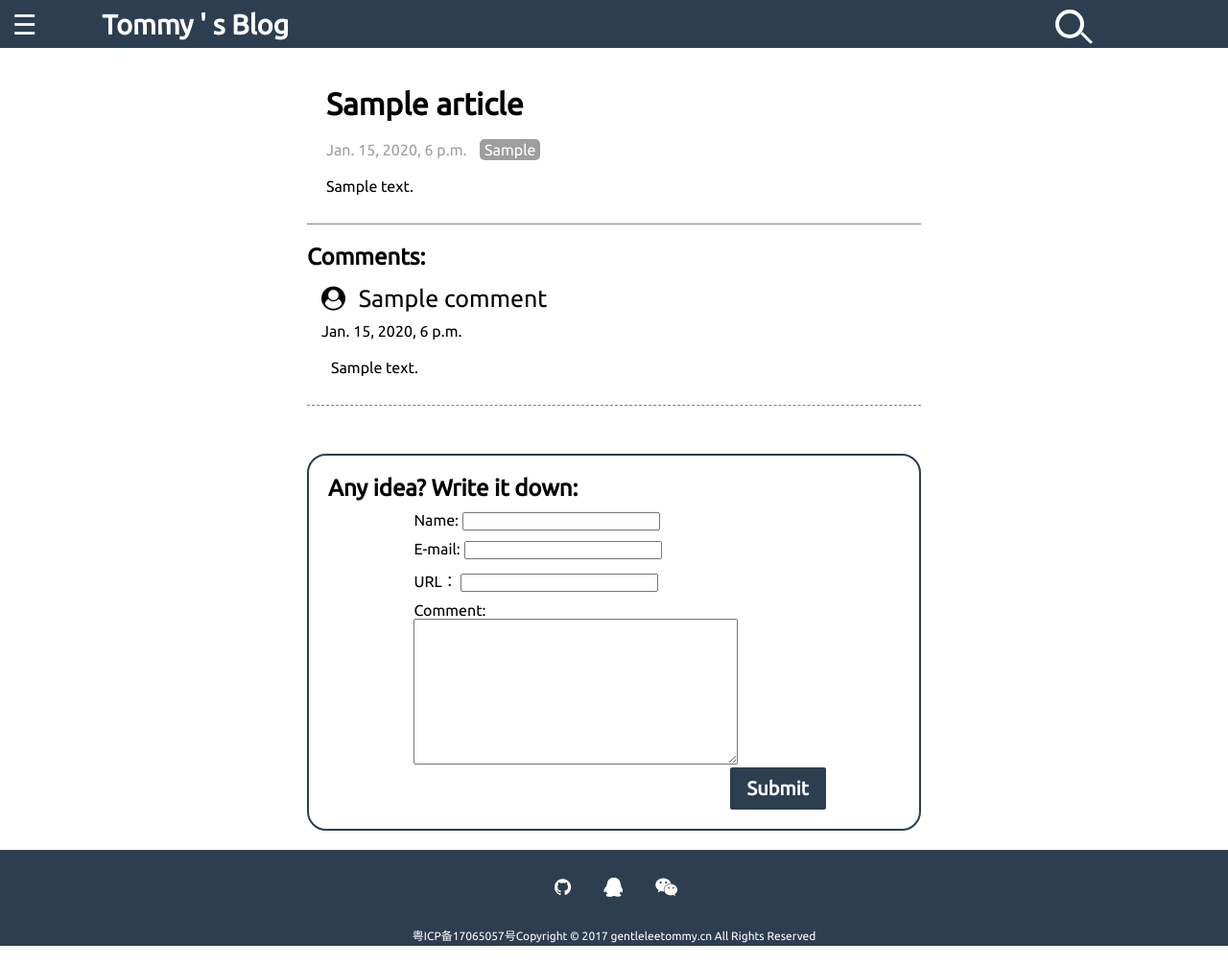
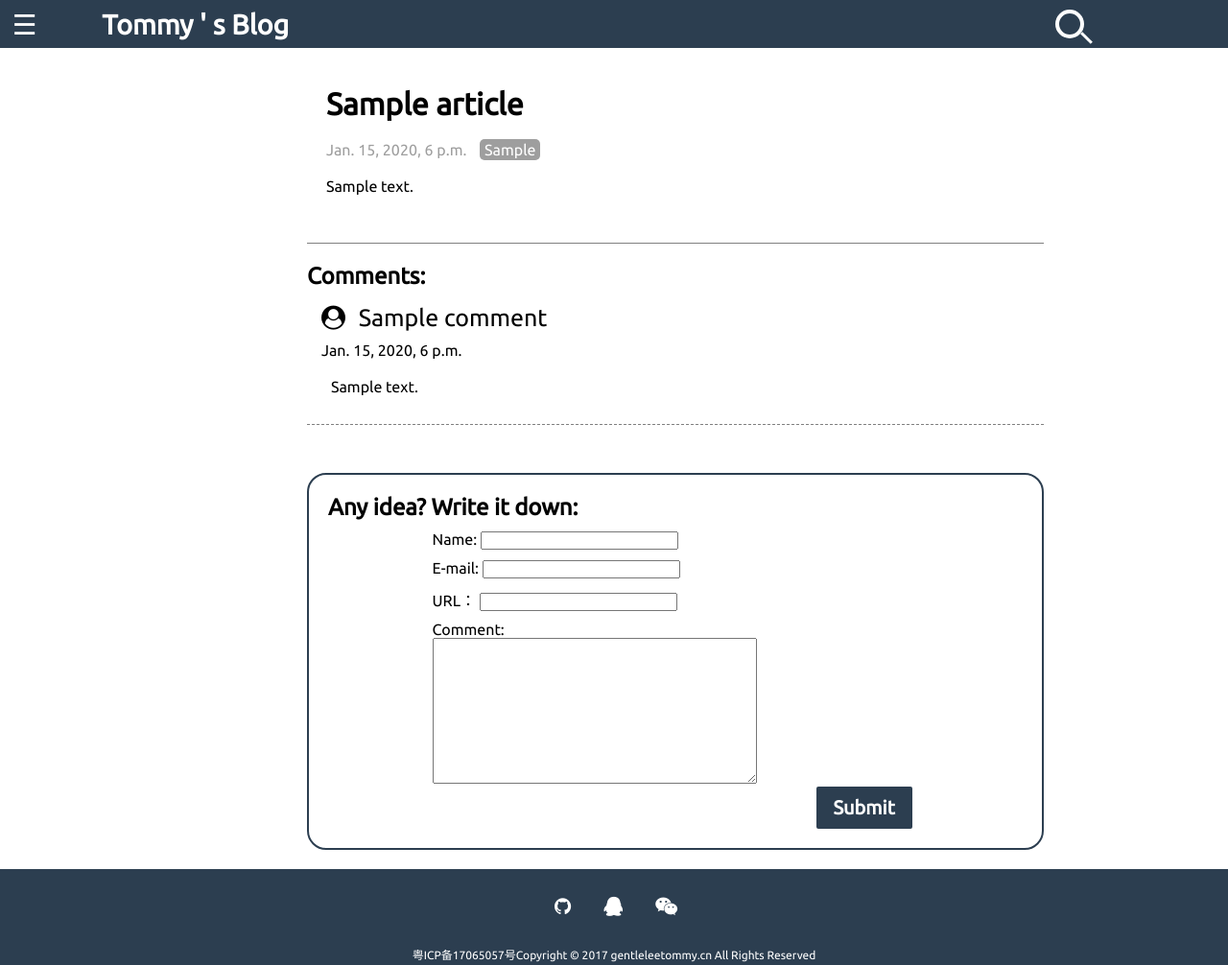
Before and after one commit to Gentle-Lee/Django-Blog, a Django app: page /article/1 in a window 1280 px wide. Shown: the whole page at 96% size. Run offline with Django 3.2, Linux system fonts and the light colour scheme; tables that the repository leaves empty hold one stand-in row (values such as "Sample post"); some libraries are stand-ins or nearby versions.

Commit message:
main.css

```diff
--- a/blog/static/css/main.css
+++ b/blog/static/css/main.css
@@ -119,7 +119,7 @@ body{
 	margin-right: 10px;
 }
 .main{
-	width: 50%;
+	width: 60%;
 	margin-left: 25%;
 	padding-top: 60px;
 	z-index: -111;
@@ -134,6 +134,7 @@ body{
 	margin-bottom: 20px;
 	border-bottom: 1px grey solid;
 	padding: 30px 20px;
+	min-width: 70%;
 }
 .article_title:hover{
 	color: rgb(2,119,189);
@@ -155,12 +156,13 @@ body{
 }
 .text{
 	margin-top: 20px;
+	margin-bottom: 20px;
 }
 .readmore{
 	padding: 5px 10px;
 	border: 1px solid black;
 	border-radius: 10px;
-	margin-left: 70%;
+	margin-left: 60%;
 }
 .readmore:hover{
 	color: white;
```
